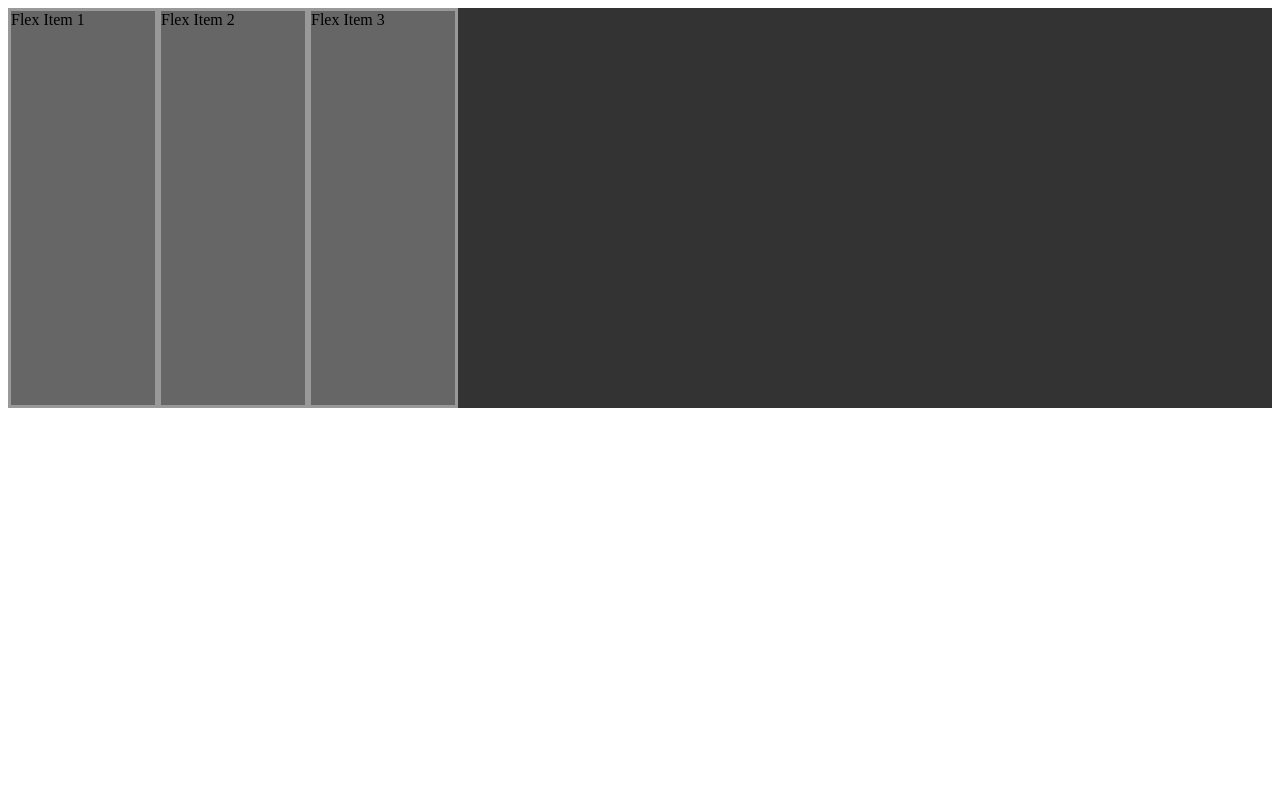
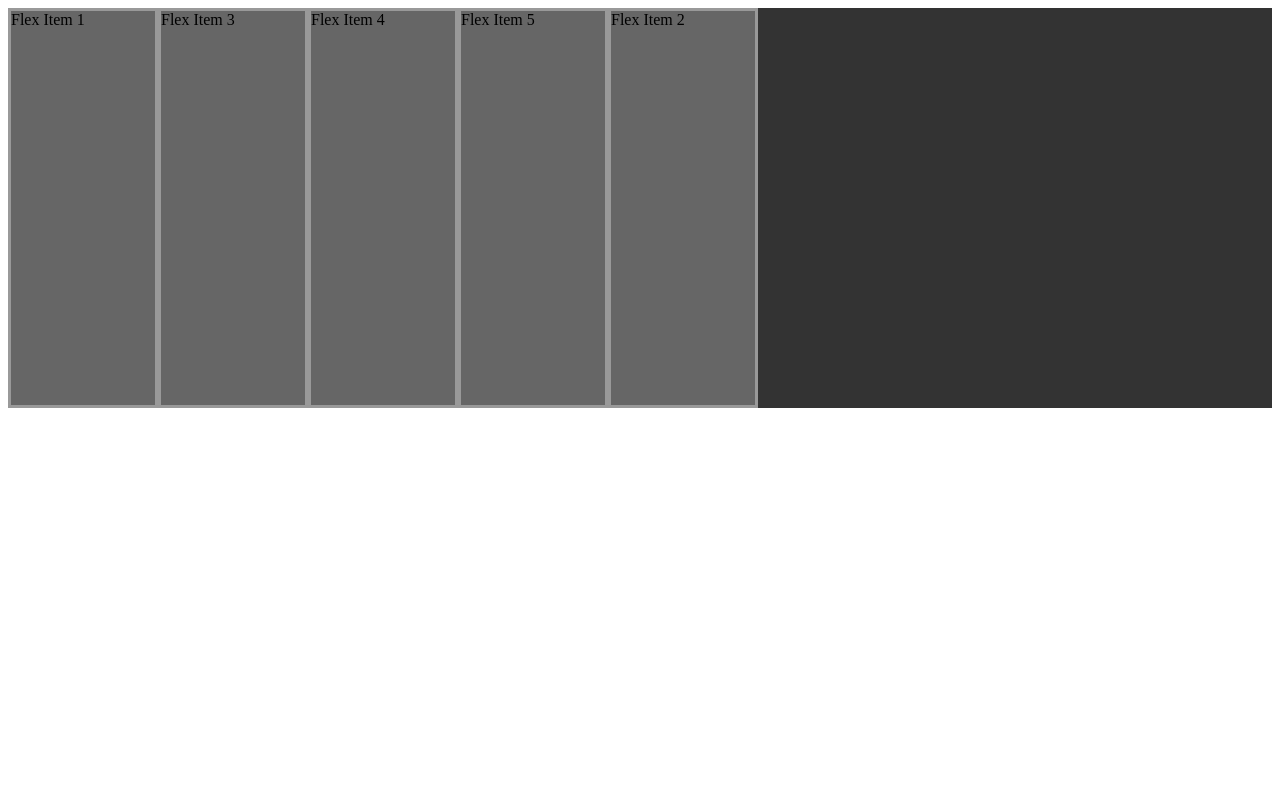
Before and after one commit to guilo3229/Flexbox-febrero, a plain HTML site: page index1.html in a window 1280 px wide. Shown: the top 800 px of the page. Drawn offline with Linux system fonts and the light colour scheme.

Commit message:
capitulo 9/13

```diff
--- a/index1.html
+++ b/index1.html
@@ -38,7 +38,7 @@
         todo esto de la alineacion se da en las filas o columnas respecto al espacio sobrante si no tiene pues no se ve
         */
         justify-content: flex-start;
-        /* Align-tems: stretch que los hijos en la direccion que no es la principal se van a estirar al tamaño del contendor padre,siempre y cuando estos hijos no tengan definidos valores de altura o anchura dependiendo de cual es su eje principal, al contrario  que con wrap y no-wrap que prevalecian por delante del width y el height de los hijos en este caso el width y el height de los hijos prevalecen sobre align-items
+        /* Align-tems: stretch que los hijos en la direccion que no es la principal se van a estirar al tamaño del contendor padre,siempre y cuando estos hijos no tengan definidos valores de altura o anchura dependiendo de cual es su eje principal, al contrario  que con wrap y nowrap que prevalecian por delante del width y el height de los hijos en este caso el width y el height de los hijos prevalecen sobre align-items
         stretch| flex-start|flex-end|center|baseline->Alinea todas las letras de las cajas en esa linea.
         align-item define la alineacion de los hijos en el eje transversal(cross axis), dentro de cada linea.*/
         align-items: stretch;
@@ -68,13 +68,25 @@
 
         /* flex: Tenemos una propiedad de shorhand que hace referencia a flex grow-flex shrink y flex-basis */
         flex: 0 1 150px;
+
+        /* order Representa el orden que tendran los elementos hijos en la caja flexbox
+        El valor por defecto0
+        Se aceptan valores positivos y negativos
+        Un valor menor siempre irá antes que un valor mayor
+        Tiene encuenta el posiciionamiento del flexbox por ejemplo si es row reverse el de menor valor estara en la derecha y en row normal en la izquierda lo mismo con column y column-reverse de arriba abajo y de abajo arriba */
+        order: 0;
+        /* Align-self: Sobreescribe el valor de la propiedad align-items solo para el elemento hijo especificado;
+        stretch | flex-start | flex-end | center | baseline */
       }
       .item:nth-child(2) {
         /* flex-grow: 3; */
         /* flex-shrink: 2; */
+        order: 1;
       }
       .item:nth-child(3) {
         /* flex-grow: 2; */
+
+        /* align-self: flex-end; */
       }
       /* .item:nth-child(2),
       .item:nth-child(17) {
@@ -87,6 +99,8 @@
       <article class="item">Flex Item 1</article>
       <article class="item">Flex Item 2</article>
       <article class="item">Flex Item 3</article>
+      <article class="item">Flex Item 4</article>
+      <article class="item">Flex Item 5</article>
     </section>
     <br />
     <br />
```
